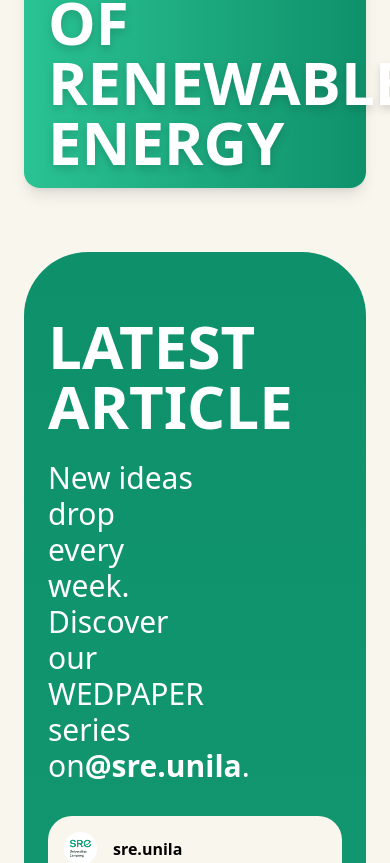
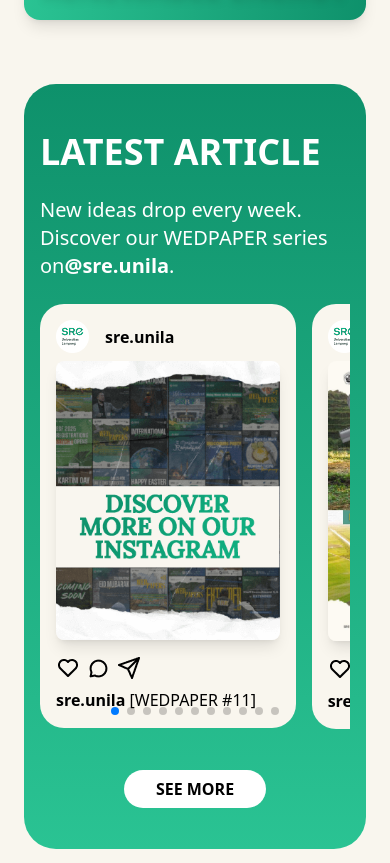
Before and after one commit to aryasetiap/sre-unila-web, a React (Vite) app: page /articles in a window 390 px wide. Shown: the part 948-1811 px from the top of the page. Built offline with nearby package versions, Linux system fonts and the light colour scheme.

Commit message:
refactor: article section with swiperjs

```diff
--- a/package.json
+++ b/package.json
@@ -18,6 +18,7 @@
     "react-dom": "^19.1.0",
     "react-icons": "^5.5.0",
     "react-router-dom": "^7.6.0",
+    "swiper": "^11.2.6",
     "tailwindcss": "^4.1.7"
   },
   "devDependencies": {
--- a/src/components/articles/ArticlesSection.jsx
+++ b/src/components/articles/ArticlesSection.jsx
@@ -1,4 +1,8 @@
 import React from "react";
+import { Swiper, SwiperSlide } from "swiper/react";
+import "swiper/css";
+import "swiper/css/pagination";
+import { Pagination } from "swiper/modules";
 
 const articles = [
     { id: 11, image: "/assets/wedpaper/wedpaper11.png" },
@@ -16,16 +20,19 @@
 
 const ArticlesSection = () => {
     return (
-        <section className="bg-gradient-to-t from-[#2ac393] to-[#0e916b] text-white py-16 rounded-[64px]">
-            <div className="max-w-6xl mx-auto px-6">
-                <h2 className="text-6xl font-extrabold text-left mb-6">
+        <section className="bg-gradient-to-t from-[#2ac393] to-[#0e916b] text-white py-12 sm:py-16 rounded-4xl">
+            <div className="max-w-6xl mx-auto px-4 sm:px-6">
+                <h2 className="text-4xl sm:text-6xl font-extrabold text-left mb-6">
                     LATEST ARTICLE
                 </h2>
-                <p className="text-left mb-8 text-3xl w-2/4">
+                <p className="text-left mb-6 sm:mb-8 text-xl sm:text-3xl w-full sm:w-2/4">
                     New ideas drop every week. Discover our WEDPAPER series on
                     <span className="font-bold">@sre.unila</span>.
                 </p>
-                <div className=" grid grid-cols-1 sm:grid-cols-1 md:grid-cols-2 lg:grid-cols-3 gap-6">
+
+                {/* Grid hanya untuk layar besar */}
+                <div className="hidden sm:block">
+                    <div className="grid grid-cols-1 md:grid-cols-2 lg:grid-cols-3 gap-6">
                         {articles.map((article) => (
                             <div key={article.id} className="px-4 bg-[#F9F6EE] rounded-3xl">
                                 <div className="flex items-center justify-start rounded-lg pt-4 pb-2 gap-4">
@@ -34,7 +41,7 @@
                                 </div>
                                 <img
                                     src={article.image}
-                                alt={article.title}
+                                    alt={`WEDPAPER #${article.id}`}
                                     className="w-full rounded-lg shadow-lg"
                                 />
                                 <div className="flex flex-col py-4 gap-2">
@@ -50,11 +57,46 @@
                     </div>
                 </div>
 
-            <div className="mt-16 text-center">
+                {/* Carousel hanya untuk layar kecil */}
+                <div className="block sm:hidden">
+                    <Swiper
+                        modules={[Pagination]}
+                        spaceBetween={16}
+                        slidesPerView={1.2}
+                        pagination={{ clickable: true }}
+                    >
+                        {articles.map((article) => (
+                            <SwiperSlide key={article.id}>
+                                <div className="px-4 bg-[#F9F6EE] rounded-3xl">
+                                    <div className="flex items-center justify-start rounded-lg pt-4 pb-2 gap-4">
+                                        <img src="/assets/wedpaper/logo.png" alt="logo-sre" />
+                                        <p className="font-semibold text-black">sre.unila</p>
+                                    </div>
+                                    <img
+                                        src={article.image}
+                                        alt={`WEDPAPER #${article.id}`}
+                                        className="w-full rounded-lg shadow-lg"
+                                    />
+                                    <div className="flex flex-col py-4 gap-2">
+                                        <div className="flex gap-2 items-center justify-start">
+                                            <img src="/assets/wedpaper/heart.png" alt="" />
+                                            <img src="/assets/wedpaper/comment.png" alt="" />
+                                            <img src="/assets/wedpaper/plane.png" alt="" />
+                                        </div>
+                                        <p className="text-black"><span className="font-bold">sre.unila</span> [WEDPAPER #{article.id}]</p>
+                                    </div>
+                                </div>
+                            </SwiperSlide>
+                        ))}
+                    </Swiper>
+                </div>
+            </div>
+
+            <div className="mt-12 sm:mt-16 text-center">
                 <a
                     href="https://www.instagram.com/sre.unila"
                     target="_blank"
-                    className="font-bold bg-white text-black px-12 py-3 rounded-full hover:bg-gray-200 transition"
+                    className="font-bold bg-white text-black px-8 sm:px-12 py-2 sm:py-3 rounded-full hover:bg-gray-200 transition"
                 >
                     SEE MORE
                 </a>
--- a/src/pages/Articles.jsx
+++ b/src/pages/Articles.jsx
@@ -15,8 +15,8 @@
       />
       <section className="bg-[#F9F6EE] text-gray-800 py-16 px-6 md:px-20">
         {/* Header Gradient */}
-        <div className="w-full bg-gradient-to-r from-[#2ac393] to-[#0e916b] rounded-2xl shadow-lg px-6 py-4 mb-16 inline-block">
-          <h1 className="text-6xl font-extrabold text-white drop-shadow-lg">
+        <div className="w-full bg-gradient-to-r from-[#2ac393] to-[#0e916b] rounded-2xl shadow-lg px-4 sm:px-6 py-4 md:py-6 mb-16">
+          <h1 className="text-3xl sm:text-4xl md:text-5xl font-extrabold text-white drop-shadow-lg text-center">
             SOCIETY OF <span className="block">RENEWABLE ENERGY</span>
           </h1>
         </div>
```
Also changed, not shown: 1 other file (tests, documents, lock files or other folders). Lines whose indentation alone changed are shown as unchanged.
